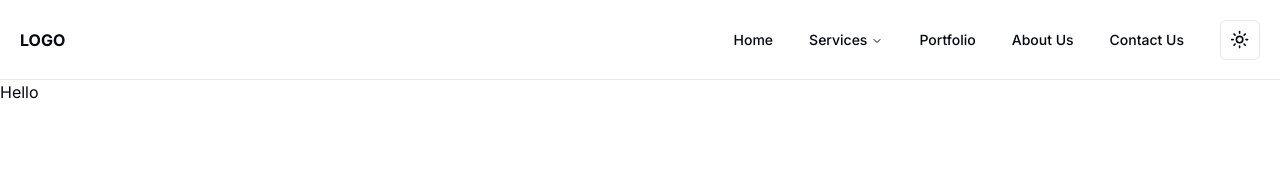
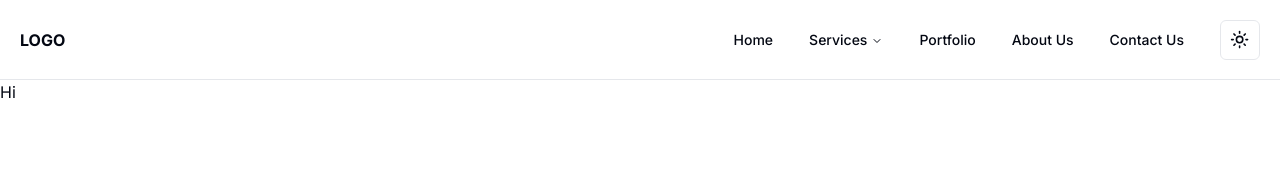
Before and after one commit to aagatsharma/kyuibi, a Next.js app: page / in a window 1280 px wide. Shown: the top 170 px of the page. Built offline with nearby package versions, Linux system fonts and the light colour scheme.

Commit message:
added framer motion

```diff
--- a/app/(home)/page.tsx
+++ b/app/(home)/page.tsx
@@ -1,7 +1,15 @@
+"use client";
+
+import { motion } from "framer-motion";
+
 export default function Home() {
   return (
     <div>
-      <section>Hello</section>
+      <section>
+        <div>
+          <h1>Hi</h1>
+        </div>
+      </section>
       <section>Parallax</section>
       <section>Services</section>
       <section>Project1</section>
--- a/components/shared/Sidebar.tsx
+++ b/components/shared/Sidebar.tsx
@@ -10,6 +10,7 @@ import {
 import { MenuIcon } from "lucide-react";
 import Link from "next/link";
 import { Button } from "../ui/button";
+import NavbarContent from "./navbar/NavbarContent";
 
 const Sidebar = () => {
   return (
@@ -23,9 +24,10 @@ const Sidebar = () => {
         <SheetHeader>
           <SheetTitle>LOGO</SheetTitle>
           <SheetClose asChild className="pt-10">
-            <Link href="">
+            {/* <Link href="">
               <span>Home</span>
-            </Link>
+            </Link> */}
+            <NavbarContent />
           </SheetClose>
         </SheetHeader>
       </SheetContent>
--- a/components/shared/navbar/Navbar.tsx
+++ b/components/shared/navbar/Navbar.tsx
@@ -2,6 +2,7 @@
 import { Moon, Sun } from "lucide-react";
 
 import { useTheme } from "next-themes";
+import { motion } from "framer-motion";
 
 import { Button } from "@/components/ui/button";
 import {
@@ -18,7 +19,9 @@ const Navbar = () => {
   return (
     <nav className=" fixed h-20 w-full border-b-[1px]">
       <div className=" max-w-7xl m-auto flex items-center justify-between h-full px-5">
-        <span className="font-bold">LOGO</span>
+        <motion.span className="font-bold" drag>
+          LOGO
+        </motion.span>
         <div className="flex gap-5">
           <NavbarContent />
           <DropdownMenu>
--- a/package.json
+++ b/package.json
@@ -15,6 +15,7 @@
     "@radix-ui/react-slot": "^1.0.2",
     "class-variance-authority": "^0.7.0",
     "clsx": "^2.0.0",
+    "framer-motion": "^10.16.5",
     "lucide-react": "^0.292.0",
     "next": "14.0.3",
     "next-themes": "^0.2.1",
```
Also changed, not shown: 1 other file (tests, documents, lock files or other folders).
